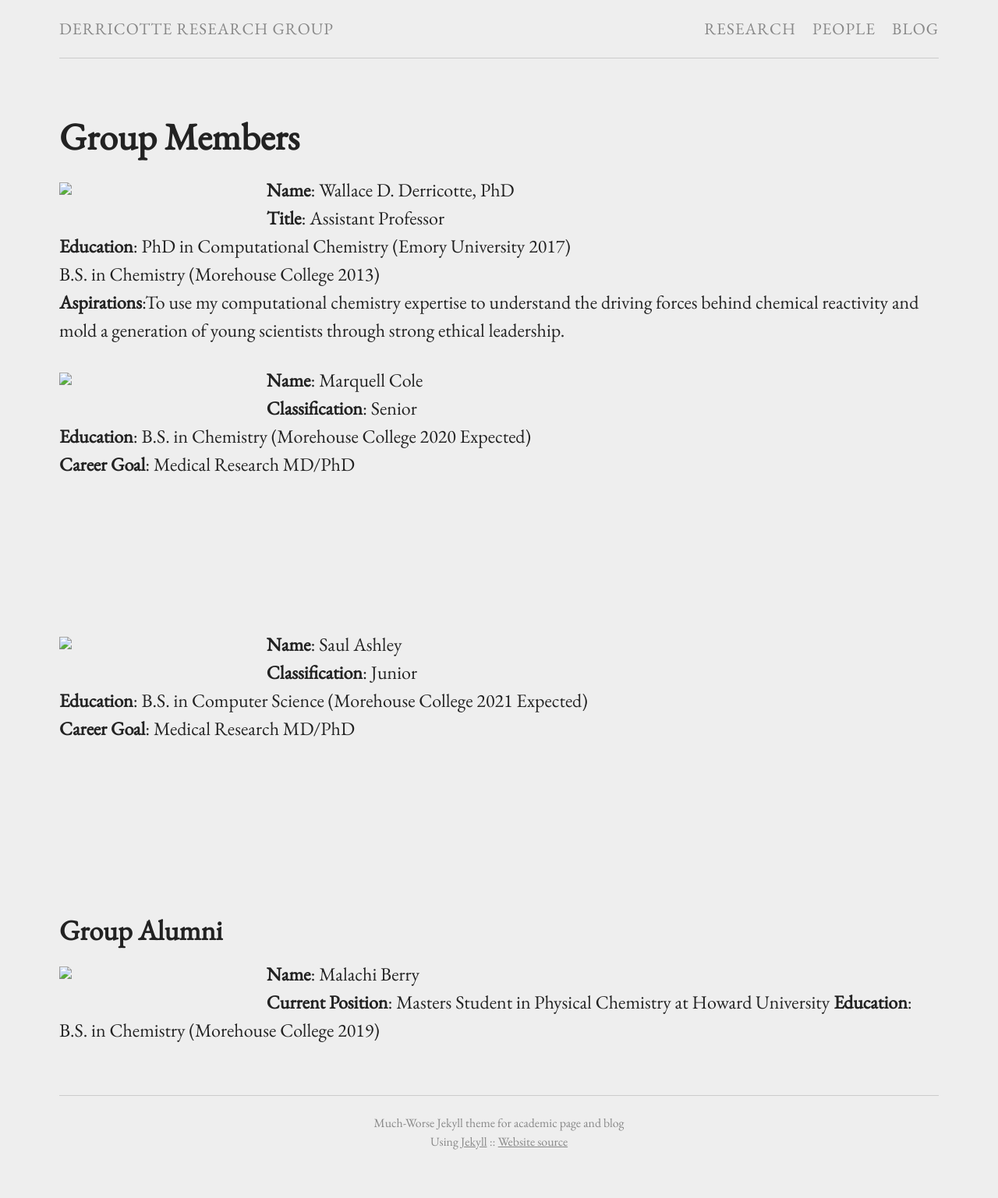
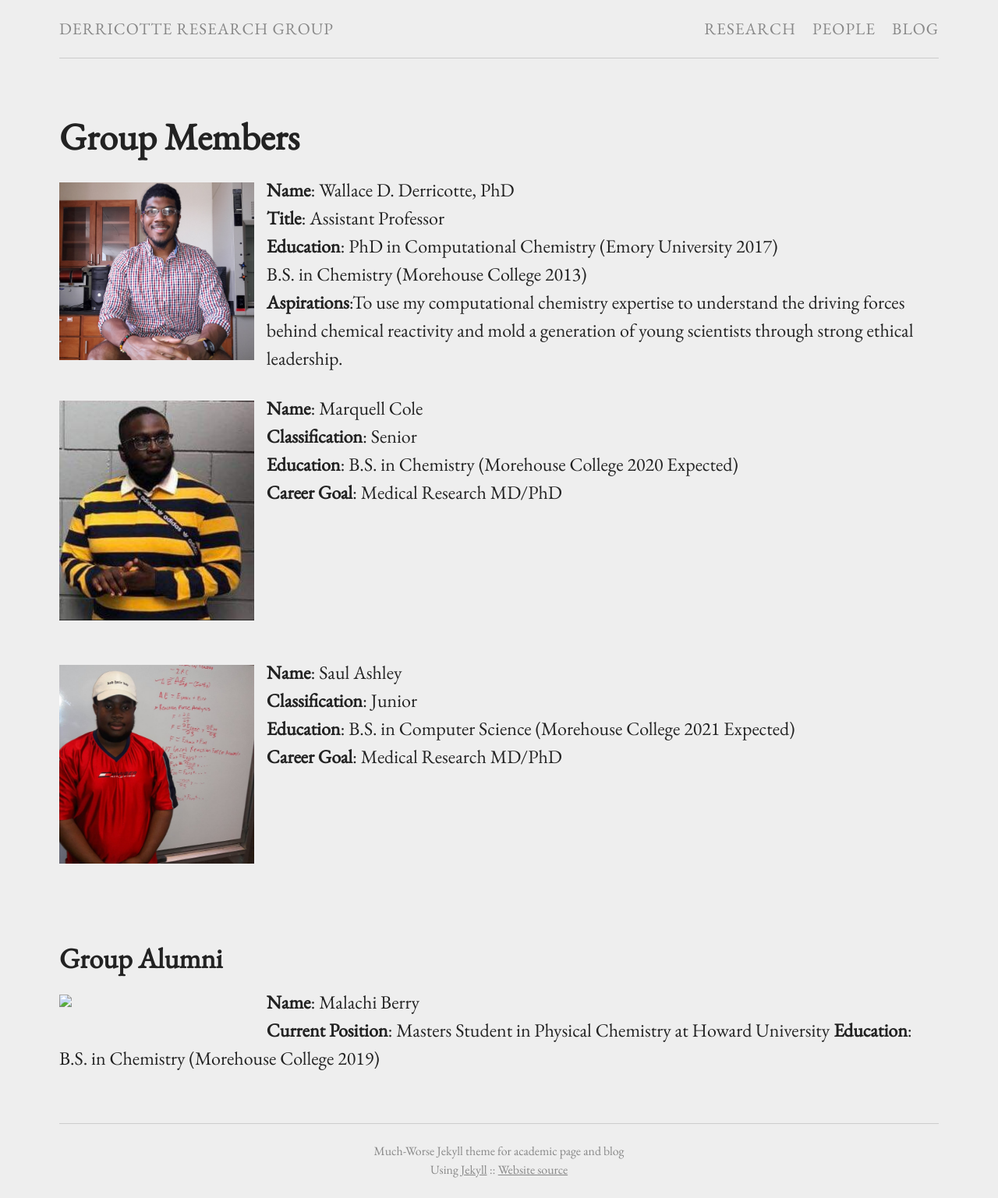
Before and after one commit to WDerricotte/wderricotte.github.io, a Jekyll site: the page built from people.md, in a window 1280 px wide. Shown: the whole page at 78% size. Built offline with Jekyll 4.4.1, drawn with Linux system fonts in a browser that asks for light colours; before the commit the page ends 1501 px from its top, so only the background shows below that.

Commit message:
Fix Pictures

```diff
--- a/people.md
+++ b/people.md
@@ -4,14 +4,14 @@
 permalink: /people/
 ---
 
-{% include image.html url="images/wderricotte.jpg" caption="" width="250px" align="left" %} **Name**: Wallace D. Derricotte, PhD
+{% include image.html url="/images/wderricotte.jpg" caption="" width="250px" align="left" %} **Name**: Wallace D. Derricotte, PhD
 **Title**: Assistant Professor
 **Education**: PhD in Computational Chemistry (Emory University 2017)
                B.S. in Chemistry (Morehouse College 2013)
 **Aspirations**:To use my computational chemistry expertise to understand the driving forces behind chemical reactivity and mold a generation of young scientists through strong ethical leadership.
 
 
-{% include image.html url="images/mcole.jpg" caption="" width="250px" align="left" %}**Name**: Marquell Cole
+{% include image.html url="/images/mcole.jpg" caption="" width="250px" align="left" %}**Name**: Marquell Cole
 **Classification**: Senior
 **Education**: B.S. in Chemistry (Morehouse College 2020 Expected)
 **Career Goal**: Medical Research MD/PhD
@@ -21,7 +21,7 @@
 
 &nbsp;
 
-{% include image.html url="images/sashley.jpg" caption="" width="250px" align="left" %}**Name**: Saul Ashley
+{% include image.html url="/images/sashley.jpg" caption="" width="250px" align="left" %}**Name**: Saul Ashley
 **Classification**: Junior
 **Education**: B.S. in Computer Science (Morehouse College 2021 Expected)
 **Career Goal**: Medical Research MD/PhD
```
Also changed, not shown: 2 other files.
